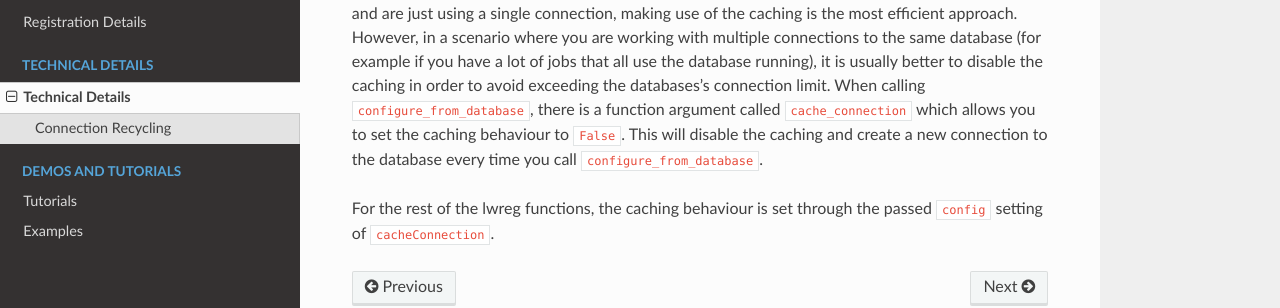
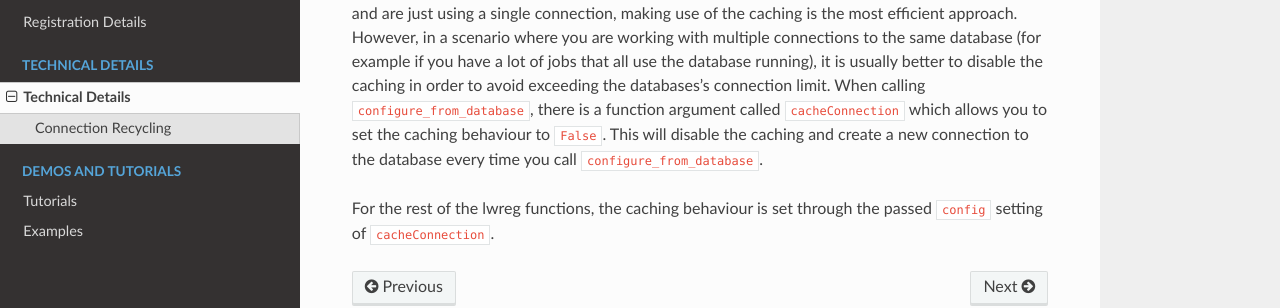
Before and after one commit to rinikerlab/lightweight-registration, a Sphinx documentation site: the page built from docs/source/technicaldetails.rst, in a window 1280 px wide. Shown: the part 262-570 px from the top of the page. Built offline with Sphinx 7.4.7 and the Read the Docs theme 3.1.0, drawn with Linux system fonts in a browser that asks for light colours.

Commit message:
Update docs/source/technicaldetails.rst
Co-authored-by: Greg Landrum <greg.landrum@gmail.com>

```diff
--- a/docs/source/technicaldetails.rst
+++ b/docs/source/technicaldetails.rst
@@ -6,7 +6,7 @@ Connection Recycling
 Building the connection to the remote host is a computationally expensive operation, which is why lwreg caches the connection to the database as default behaviour.
 Whenever you work from lwreg and are just using a single connection, making use of the caching is the most efficient approach.
 However, in a scenario where you are working with multiple connections to the same database (for example if you have a lot of jobs that all use the database running), it is usually better to disable the caching in order to avoid exceeding the databases's connection limit.
-When calling :code:`configure_from_database`, there is a function argument called :code:`cache_connection` which allows you to set the caching behaviour to :code:`False`.
+When calling :code:`configure_from_database`, there is a function argument called :code:`cacheConnection` which allows you to set the caching behaviour to :code:`False`.
 This will disable the caching and create a new connection to the database every time you call :code:`configure_from_database`.
 
 For the rest of the lwreg functions, the caching behaviour is set through the passed :code:`config` setting of :code:`cacheConnection`.
```
